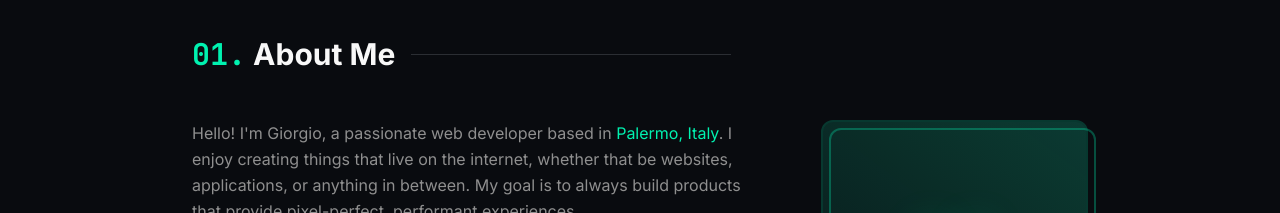
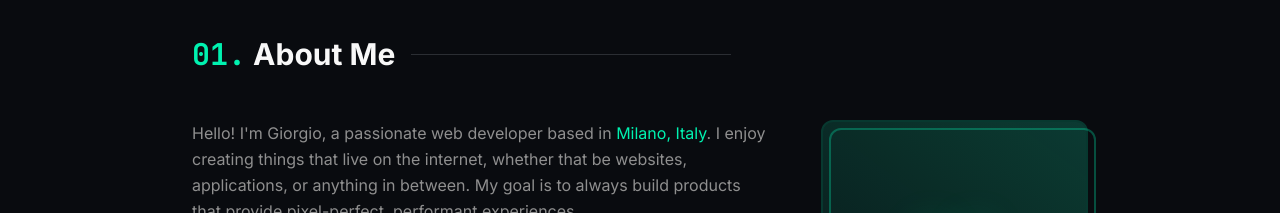
Before and after one commit to gcangemi1997-coder/GC-portfolio, a Next.js app: page / in a window 1280 px wide. Shown: the part 860-1073 px from the top of the page. Built offline with nearby package versions, Linux system fonts and the light colour scheme.

Commit message:
fix: update developer's location from Palermo to Milano, Italy
Co-authored-by: giorgio-cangemi <241001730+gcangemi1997-coder@users.noreply.github.com>

```diff
--- a/components/portfolio/about.tsx
+++ b/components/portfolio/about.tsx
@@ -78,7 +78,7 @@ export function About() {
               {[
                 <>
                   Hello! I&apos;m Giorgio, a passionate web developer based in{" "}
-                  <span className="text-primary">Palermo, Italy</span>. I enjoy creating things
+                  <span className="text-primary">Milano, Italy</span>. I enjoy creating things
                   that live on the internet, whether that be websites, applications, or anything
                   in between. My goal is to always build products that provide pixel-perfect,
                   performant experiences.
```
